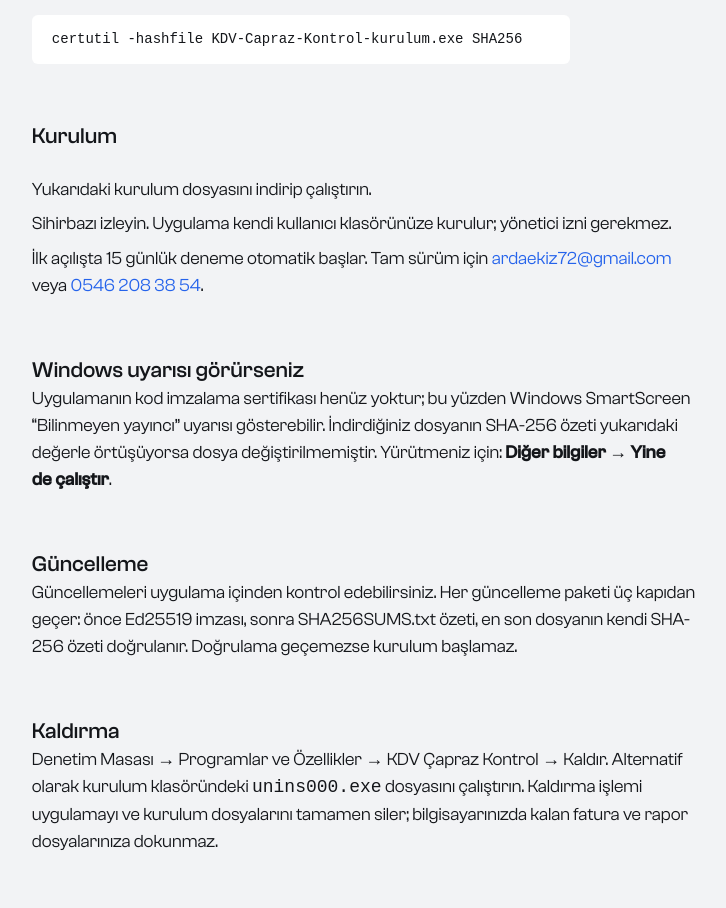
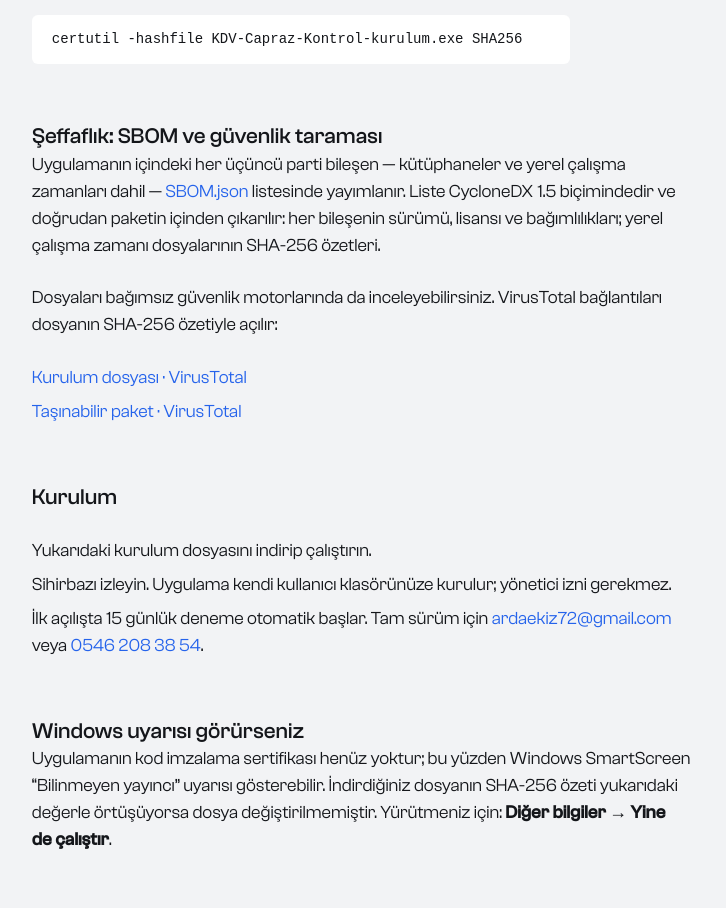
Before and after one commit to ArdaEkiz0/kdv-indir, a plain HTML site: page docs/indir/index.html in a window 1280 px wide. Shown: the part 1260-2168 px from the top of the page, without its empty margins (4-730 px from the left). Drawn offline with Linux system fonts and the light colour scheme.

Commit message:
Seffaflik bolumu: SBOM ve VirusTotal baglantilari

```diff
--- a/docs/indir/index.html
+++ b/docs/indir/index.html
@@ -65,6 +65,14 @@
     <p>Doğrulamak için PowerShell’de:</p>
     <p class="dl-cmd"><code>certutil -hashfile KDV-Capraz-Kontrol-kurulum.exe SHA256</code></p>
 
+    <h2>Şeffaflık: SBOM ve güvenlik taraması</h2>
+    <p>Uygulamanın içindeki her üçüncü parti bileşen — kütüphaneler ve yerel çalışma zamanları dahil — <a class="link" href="https://github.com/ArdaEkiz0/kdv-indir/releases/latest/download/SBOM.json">SBOM.json</a> listesinde yayımlanır. Liste CycloneDX 1.5 biçimindedir ve doğrudan paketin içinden çıkarılır: her bileşenin sürümü, lisansı ve bağımlılıkları; yerel çalışma zamanı dosyalarının SHA-256 özetleri.</p>
+    <p>Dosyaları bağımsız güvenlik motorlarında da inceleyebilirsiniz. VirusTotal bağlantıları dosyanın SHA-256 özetiyle açılır:</p>
+    <ul class="legal__list">
+      <li><a class="link" href="https://www.virustotal.com/gui/file/b40b7c1184618016ed2da464d9876fd18da09d05898c607043ebd0925ce1de1a">Kurulum dosyası · VirusTotal</a></li>
+      <li><a class="link" href="https://www.virustotal.com/gui/file/2284fe0681c506dc9a8e5d162cc1f52234c99691a076134487c65f2e4521c4b2">Taşınabilir paket · VirusTotal</a></li>
+    </ul>
+
     <h2>Kurulum</h2>
     <ol class="legal__list legal__list--num">
       <li>Yukarıdaki kurulum dosyasını indirip çalıştırın.</li>
```
Also changed, not shown: docs/indir-en/index.html (+8 -0 lines).
